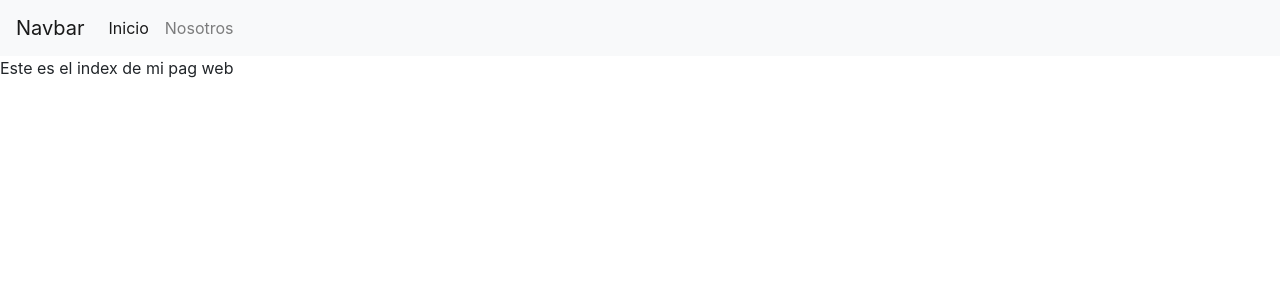
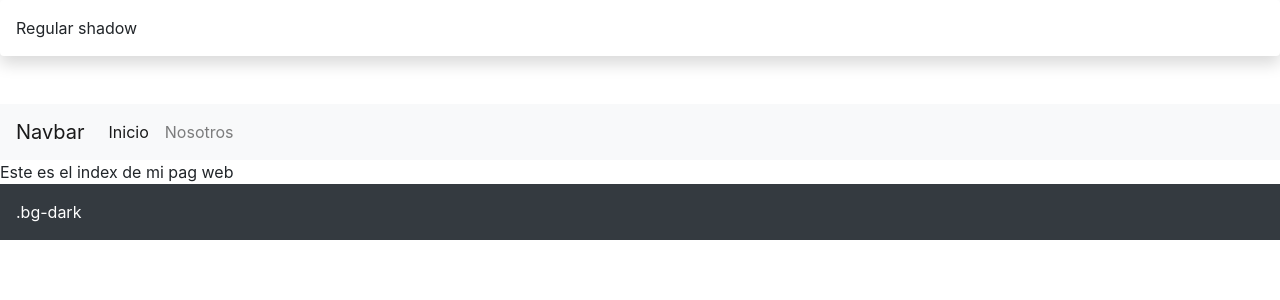
Before and after one commit to dstuvenusm/iwg101-webproyect1, a Flask app: page / in a window 1280 px wide. Shown: the top 300 px of the page. Run offline with Flask 2, Linux system fonts and the light colour scheme; some libraries are stand-ins or nearby versions.

Commit message:
probando shadows y colors

```diff
--- a/templates/layout.html
+++ b/templates/layout.html
@@ -14,6 +14,7 @@
 </head>
 
 <body>
+    <div class="shadow p-3 mb-5 bg-white rounded">Regular shadow</div>
     <nav class="navbar navbar-expand-lg navbar-light bg-light">
         <a class="navbar-brand" href="/">Navbar</a>
         <button class="navbar-toggler" type="button" data-toggle="collapse" data-target="#navbarNav"
@@ -34,6 +35,7 @@
     </nav>
     {% block contenido %}
     {% endblock %}
+    <div class="p-3 mb-2 bg-dark text-white">.bg-dark</div>
     <!-- Optional JavaScript -->
     <!-- jQuery first, then Popper.js, then Bootstrap JS -->
     <script src="https://code.jquery.com/jquery-3.5.1.slim.min.js"
```
